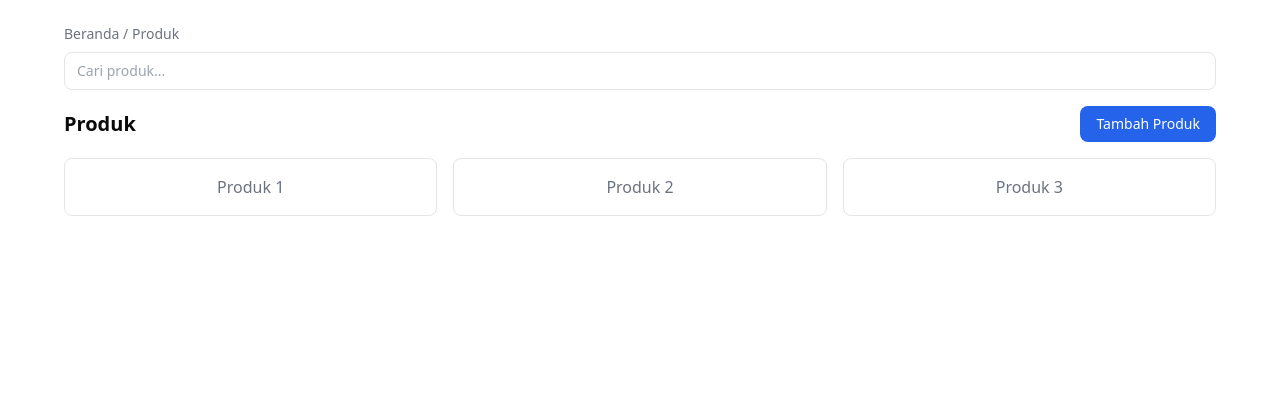
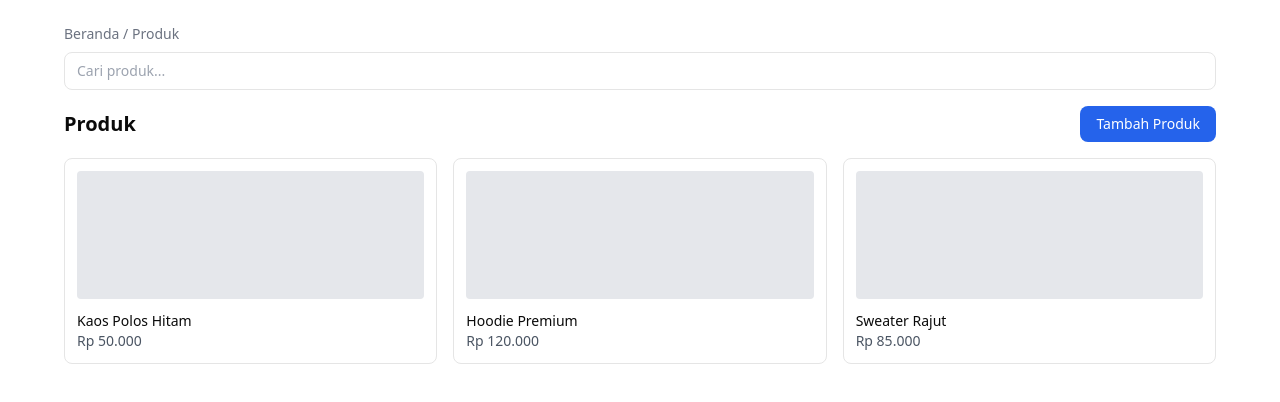
Before and after one commit to faliharyabudi/Mini-Shopee, a Next.js app in the folder web/: page /dashboard in a window 1280 px wide. Shown: the top 402 px of the page. Built offline with nearby package versions, Linux system fonts and the light colour scheme.

Commit message:
Menambahkan card produk dummy (gambar, nama, dan harga).

```diff
--- a/web/app/dashboard/page.tsx
+++ b/web/app/dashboard/page.tsx
@@ -4,17 +4,23 @@ export default function ProductsPage() {
       {/* Grid produk */}
       <div className="grid grid-cols-2 md:grid-cols-3 gap-4">
 
-        {/* Placeholder produk dummy */}
-        <div className="border rounded-lg p-4 text-center text-gray-500">
-          Produk 1
+        {/* Card produk dummy */}
+        <div className="border rounded-lg p-3">
+          <div className="h-32 bg-gray-200 rounded mb-3"></div>
+          <p className="text-sm font-medium">Kaos Polos Hitam</p>
+          <p className="text-sm text-gray-600">Rp 50.000</p>
         </div>
 
-        <div className="border rounded-lg p-4 text-center text-gray-500">
-          Produk 2
+        <div className="border rounded-lg p-3">
+          <div className="h-32 bg-gray-200 rounded mb-3"></div>
+          <p className="text-sm font-medium">Hoodie Premium</p>
+          <p className="text-sm text-gray-600">Rp 120.000</p>
         </div>
 
-        <div className="border rounded-lg p-4 text-center text-gray-500">
-          Produk 3
+        <div className="border rounded-lg p-3">
+          <div className="h-32 bg-gray-200 rounded mb-3"></div>
+          <p className="text-sm font-medium">Sweater Rajut</p>
+          <p className="text-sm text-gray-600">Rp 85.000</p>
         </div>
 
       </div>
```
